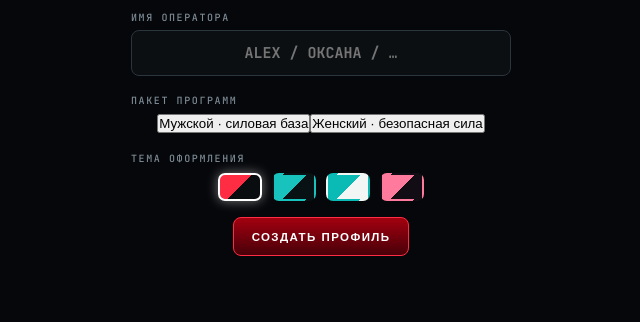
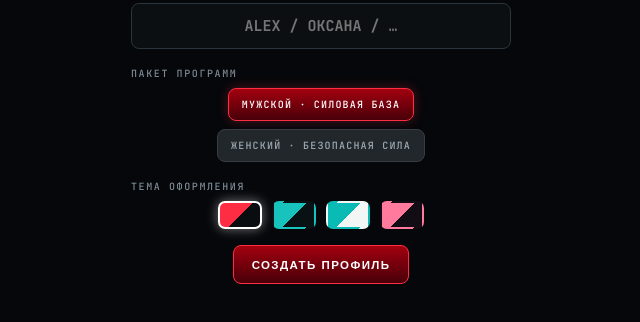
Before and after one commit to asborozdin-a11y/iron-log, a plain HTML site: page index.html in a window 1280 px wide. Shown: the part 306-628 px from the top of the page, without its empty margins (319-959 px from the left). Drawn offline with Linux system fonts and the light colour scheme.

Commit message:
Update style.css

```diff
--- a/style.css
+++ b/style.css
@@ -299,3 +299,9 @@ background:linear-gradient(180deg,var(--card),var(--card2));border:1px solid var
 .ob-p:hover{border-color:var(--red);box-shadow:0 0 18px var(--red-glow-soft)}
 .pf-themes{display:flex;align-items:center;gap:10px;justify-content:center;margin:6px 0 0;flex-wrap:wrap}
 .pf-lab{font-family:'JetBrains Mono',monospace;font-size:10px;letter-spacing:.16em;color:var(--mut2);text-transform:uppercase}
+
+/* ==== выбор пакета программ в онбординге ==== */
+.ob-packs{display:flex;gap:8px;justify-content:center;flex-wrap:wrap;margin-top:8px}
+.ob-pk{font-family:'JetBrains Mono',monospace;font-size:10px;letter-spacing:.12em;text-transform:uppercase;
+padding:9px 13px;border-radius:8px;cursor:pointer;background:var(--ghost-1);border:1px solid var(--line-2);color:var(--mut)}
+.ob-pk.on{color:#fff;border-color:var(--red);background:linear-gradient(180deg,var(--btn-1),var(--btn-2));box-shadow:0 0 12px var(--red-glow-soft)}
```
